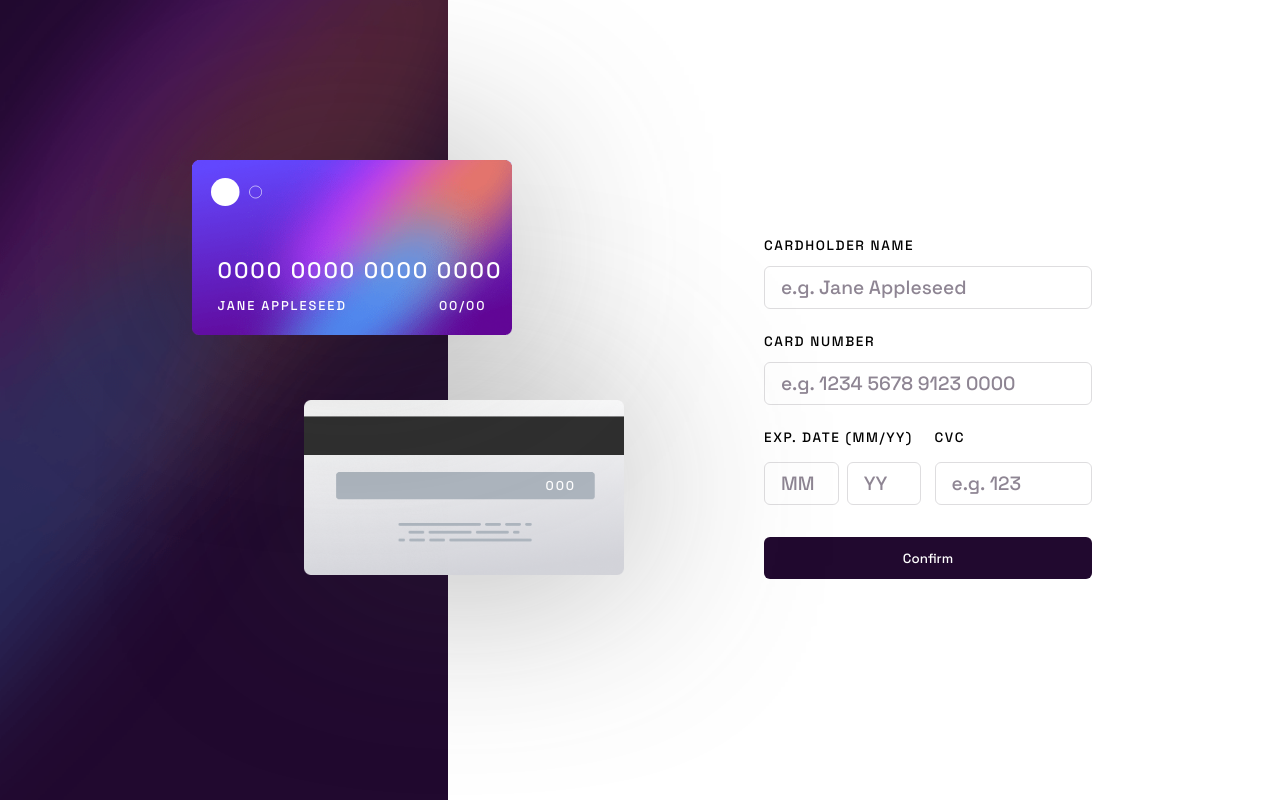
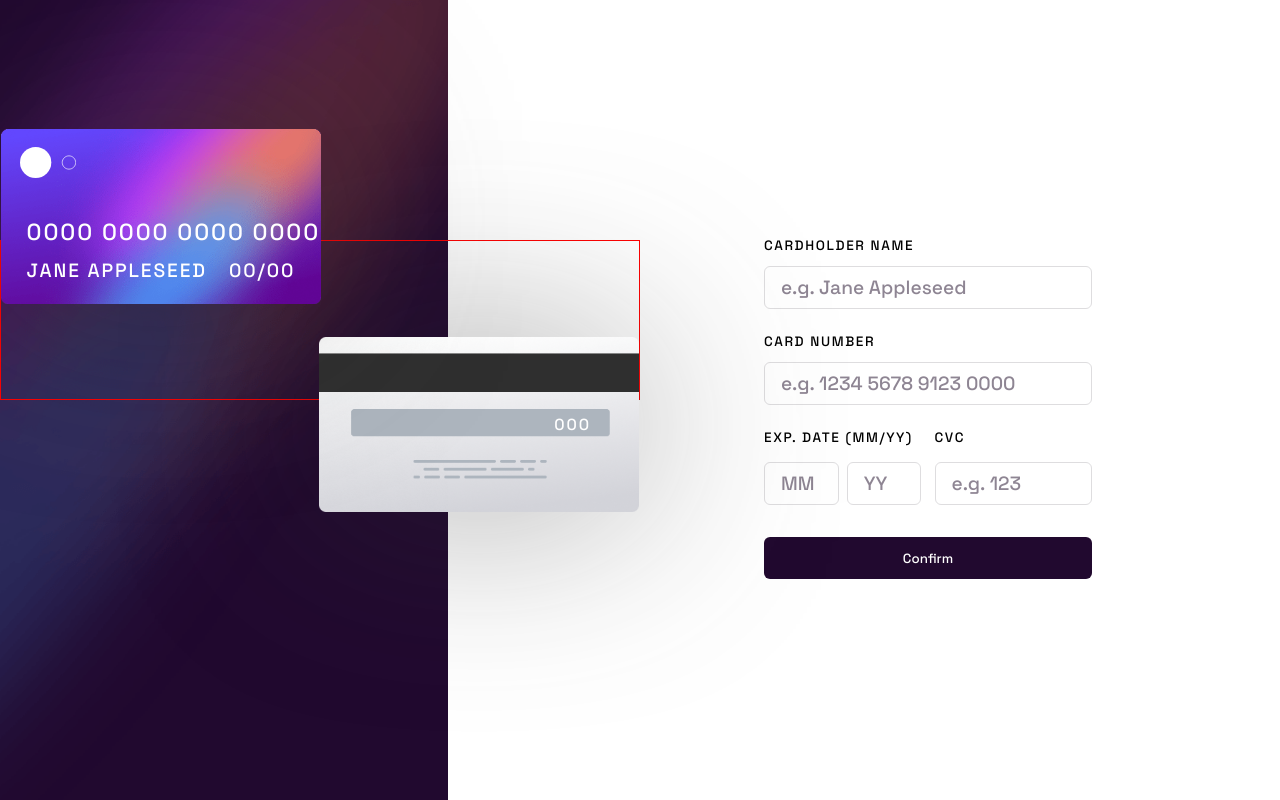
Before and after one commit to GordonNZ/FEMentor-cardform, a Next.js app: page / in a window 1280 px wide. Built offline with nearby package versions, Linux system fonts and the light colour scheme.

Commit message:
fixing responsive css, I will complete this!

```diff
--- a/app/home.css
+++ b/app/home.css
@@ -16,15 +16,16 @@
 }
 .backCard-container {
   /* border: 1px solid red; */
-  top: 10rem;
-  right: 1rem;
+  top: 3rem;
+  right: 0.8rem;
 }
 .frontCard-container {
-  top: -5rem;
-  right: 8rem;
+  top: 10rem;
+  left: 0.8rem;
 }
 .cardLogo {
-  width: 4vw;
+  width: 12vw;
+  max-width: 3.5rem;
   height: auto;
   position: absolute;
   top: 10%;
@@ -59,24 +60,24 @@
 .card-cvc {
   top: 44%;
   right: 15%;
-  font-size: 1vw;
+  font-size: clamp(0.8rem, 2.5vw, 1rem);
 }
 .card-numbers {
-  top: 55%;
+  top: 50%;
   left: 8%;
   /* transform: translate(-50%, 10%); */
-  font-size: clamp(1vw, 1.75vw, 1.9vw);
+  font-size: clamp(16px, 16px + 1vw, 1.5rem);
 }
 .card-name {
   bottom: 12%;
   text-transform: uppercase;
   left: 8%;
-  font-size: 1vw;
+  font-size: clamp(0.5rem, 0.5rem + 1.5vw, 1.2rem);
 }
 .card-date {
   bottom: 12%;
   right: 8%;
-  font-size: 1vw;
+  font-size: clamp(0.5rem, 0.5rem + 1.5vw, 1.2rem);
 }
 
 .card-details {
@@ -187,24 +188,25 @@
     top: 30%;
     height: 20%;
     width: clamp(15rem, 50%, 50% + 1rem);
+    border: 1px solid red;
   }
   .cards-img-container > img {
     /* position: absolute; */
     /* width: 50%; */
     /* max-width: 26rem; */
     /* min-width: 15rem; */
-    top: 0;
+    /* top: 0;
     right: 0;
-    left: auto;
+    left: auto; */
   }
-  .cards-img-container > .backCard {
+  /* .cards-img-container > .backCard {
     top: 110%;
     right: 0;
   }
   .cards-img-container > .frontCard {
     top: -50%;
     right: 15%;
-  }
+  } */
   .card-details {
     width: 55%;
     display: flex;
@@ -225,6 +227,30 @@
     flex-direction: column;
     justify-content: center;
     align-items: center;
+  }
+  .card-numbers {
+    top: 50%;
+    left: 8%;
+    font-size: clamp(0.25rem, 0.65rem + 1vw, 1.75rem);
+  }
+  .card-name {
+    bottom: 12%;
+    text-transform: uppercase;
+    left: 8%;
+    font-size: clamp(0.25rem, 0.4rem + 1vw, 1.2rem);
+  }
+  .card-date {
+    bottom: 12%;
+    right: 8%;
+    font-size: clamp(0.25rem, 0.4rem + 1vw, 1.2rem);
+  }
+  .backCard-container {
+    top: 6rem;
+    right: 0rem;
+  }
+  .frontCard-container {
+    top: -7rem;
+    left: 0rem;
   }
 }
 @media (min-width: 480px) and (max-width: 1220px) {
```
